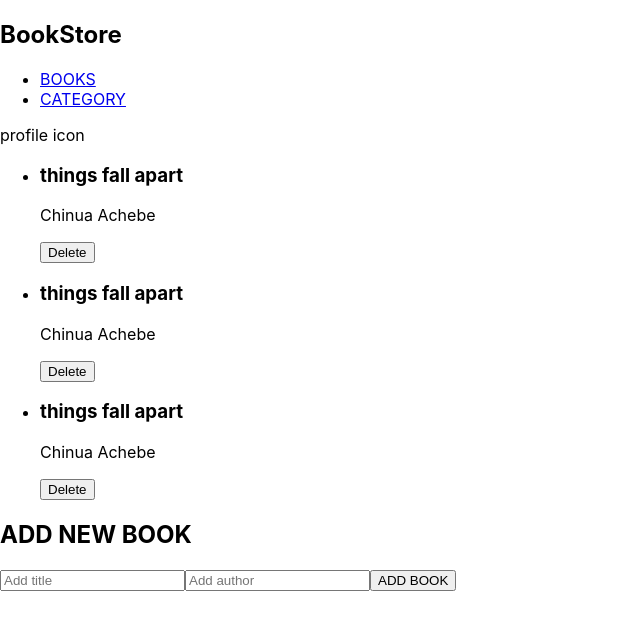
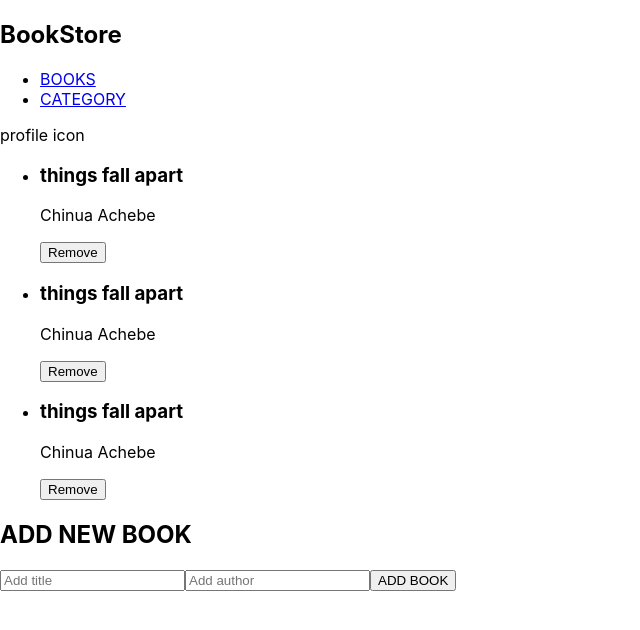
Before and after one commit to lawrahkonwea/book-store, a React (Create React App) app: page / in a window 1280 px wide. Shown: the top 630 px of the page, without its empty margins (0-640 px from the left). Built offline with nearby package versions, Linux system fonts and the light colour scheme.

Commit message:
Add components

```diff
--- a/src/components/BookForm.js
+++ b/src/components/BookForm.js
@@ -1,13 +1,27 @@
-import React from 'react';
+import React, { useState } from 'react';
+import { useDispatch } from 'react-redux';
+import { addBookAction } from './redux/books/books';
 
 const BookForm = () => {
-  const title = 'ADD NEW BOOK';
+  const dispatch = useDispatch();
+  const [title, setTitle] = useState('');
+  const [author, setAuthor] = useState('');
+
+  const addBook = (e) => {
+    e.preventDefault();
+    if (title.trim() || author.trim()) {
+      dispatch(addBookAction({ title, author }));
+    }
+    setTitle('');
+    setAuthor('');
+  };
+
   return (
     <section>
-      <h2>{title}</h2>
-      <form>
-        <input type="text" placeholder="Add title" className="input-text" name="title" />
-        <input type="text" placeholder="Add author" className="input-text" name="author" />
+      <h2>ADD NEW BOOK</h2>
+      <form onSubmit={addBook}>
+        <input type="text" placeholder="Add title" className="input-text" name="title" onChange={(e) => setTitle(e.target.value)} value={title} required />
+        <input type="text" placeholder="Add author" className="input-text" name="author" onChange={(e) => setAuthor(e.target.value)} value={author} required />
         <button type="submit">ADD BOOK</button>
       </form>
     </section>
--- a/src/components/BookList.js
+++ b/src/components/BookList.js
@@ -1,43 +1,23 @@
 import React from 'react';
-import { v4 as uuid4 } from 'uuid';
+import { useSelector } from 'react-redux';
 import ContentBook from './ContentBook';
 import BookForm from './BookForm';
 
 const BookList = () => {
-  const books = [
-    {
-      title: 'things fall apart',
-      author: 'Chinua Achebe',
-      completed: true,
-      id: uuid4(),
-    },
-    {
-      title: 'things fall apart',
-      author: 'Chinua Achebe',
-      completed: true,
-      id: uuid4(),
-    },
-    {
-      title: 'things fall apart',
-      author: 'Chinua Achebe',
-      completed: true,
-      id: uuid4(),
-    },
-  ];
+  const books = useSelector((state) => state.books);
 
   return (
     <div>
       <ul>
         {books.map((book) => (
           <ContentBook
-            title={book.title}
-            author={book.author}
+            book={book}
             key={book.id}
           />
         ))}
       </ul>
       <BookForm />
-      </div>
+    </div>
   );
 };
 
--- a/src/components/ContentBook.js
+++ b/src/components/ContentBook.js
@@ -1,16 +1,26 @@
 import React from 'react';
 import PropTypes from 'prop-types';
+import { useDispatch } from 'react-redux';
+import { removeBookAction } from './redux/books/books';
 
-const ContentBook = ({ title, author }) => (
-  <li>
-    <h3>{title}</h3>
-    <p>{author}</p>
-    <button type="button">Delete</button>
-  </li>
-);
+const ContentBook = ({ book }) => {
+  const dispatch = useDispatch();
+  const handleSubmit = (e) => {
+    e.preventDefault();
+    dispatch(removeBookAction(book.id));
+  };
+
+  return (
+    <li>
+      <h3>{book.title}</h3>
+      <p>{book.author}</p>
+      <button type="submit" onClick={handleSubmit}>Remove</button>
+    </li>
+  );
+};
 ContentBook.propTypes = {
-  title: PropTypes.string.isRequired,
-  author: PropTypes.string.isRequired,
+  /*eslint-disable */
+  book: PropTypes.object.isRequired,
 };
 
 export default ContentBook;
--- a/src/components/redux/books/books.js
+++ b/src/components/redux/books/books.js
@@ -1,36 +1,47 @@
-// define the action type
-const ADD_BOOKS = 'bookstore/books/ADD_BOOKS';
-const REMOVE_BOOKS = 'bookstore/books/REMOVE_BOOKS';
+import { createSlice } from '@reduxjs/toolkit';
+import { v4 as uuid4 } from 'uuid';
 
-// initial state
-const initialState = { books: [] };
+const initialState = [
+  {
+    title: 'things fall apart',
+    author: 'Chinua Achebe',
+    id: uuid4(),
+  },
+  {
+    title: 'things fall apart',
+    author: 'Chinua Achebe',
+    id: uuid4(),
+  },
+  {
+    title: 'things fall apart',
+    author: 'Chinua Achebe',
+    id: uuid4(),
+  },
+];
 
-//  the action type to define the action creator
+const bookSlice = createSlice({
+  name: 'books',
+  initialState,
+  reducer: {
+    addBookAction(state, action) {
+      if (action.payload.title && action.payload.author) {
+        const newBook = {
+          title: action.payload.title,
+          author: action.payload.author,
+          id: uuid4(),
+        };
+        return [...state, newBook];
+      }
+      return state;
+    },
+    removeBookAction(state, action) {
+      if (action.payload) {
+        return state.filter((book) => book.id !== action.payload);
+      }
+      return state;
+    },
+  },
+});
 
-export const addBookAction = (newBook) => (
-  { type: ADD_BOOKS, newBook }
-);
-export const removeBookAction = (id) => (
-  { type: REMOVE_BOOKS, id }
-);
-
-// Reducer
-const booksReducer = (state = initialState, action) => {
-  switch (action.type) {
-    case ADD_BOOKS:
-      return {
-        ...state,
-        books: [...state.books, action.newBook],
-      };
-
-      case REMOVE_BOOKS:
-        return {
-          ...state,
-          books: [...state.filter((book) => book.id !== action.id)],
-        };
-    default:
-      return state;
-  }
-};
-
-export default booksReducer;
+export default bookSlice.reducer;
+export const { addBookAction, removeBookAction } = bookSlice.actions;
--- a/src/index.js
+++ b/src/index.js
@@ -1,6 +1,8 @@
 import React from 'react';
 import ReactDOM from 'react-dom/client';
+import { Provider } from 'react-redux';
 import { BrowserRouter } from 'react-router-dom';
+import store from './components/redux/configureStore';
 import App from './App';
 import './index.css';
 
@@ -8,7 +10,9 @@ const root = ReactDOM.createRoot(document.getElementById('root'));
 root.render(
   <React.StrictMode>
     <BrowserRouter>
-      <App />
+      <Provider store={store}>
+        <App />
+      </Provider>
     </BrowserRouter>
   </React.StrictMode>,
 );
```
